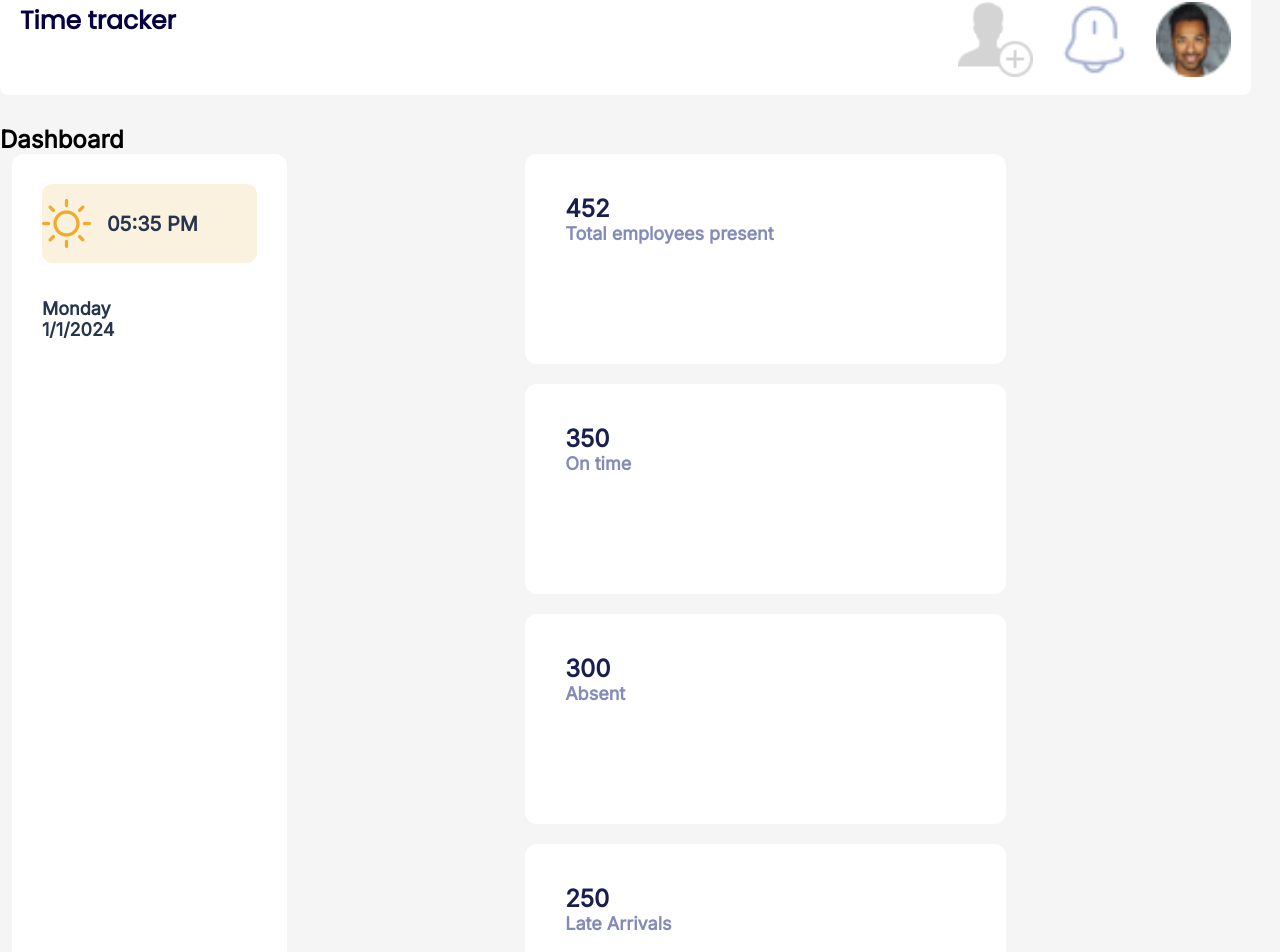
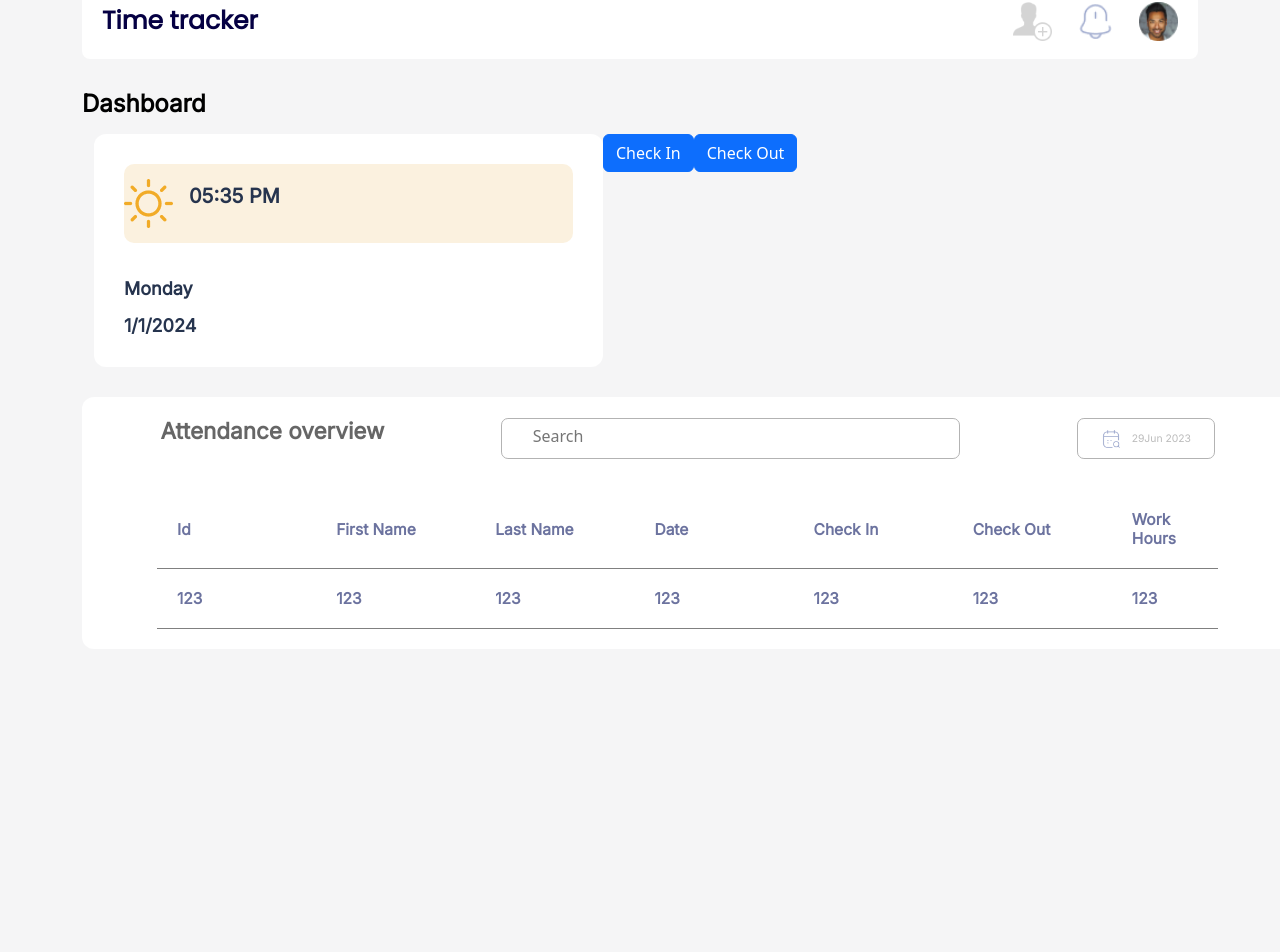
Before and after one commit to ansaralyh/Attendance-system, a React (Create React App) app in the folder client/: page /empDashboard in a window 1280 px wide. Shown: the part 75-1027 px from the top of the page. After the commit the page ends 800 px from the top, so only its background shows below. Built offline with nearby package versions, Linux system fonts and the light colour scheme.

Commit message:
buttons added

```diff
--- a/client/src/components/employeeDashboard/EmpDashboard.jsx
+++ b/client/src/components/employeeDashboard/EmpDashboard.jsx
@@ -1,5 +1,6 @@
 import React, {useEffect, useState} from "react";
-import './emp.css'
+import './emp.css';
+import 'bootstrap/dist/css/bootstrap.css';
 
 const Admin = () => {
   const [currentDateTime, setCurrentDateTime] = useState(new Date());
@@ -43,23 +44,9 @@ const Admin = () => {
   <p className="current-day">{currentDay}</p>
   <p className="current-date">{formattedDate}</p>
 </div>
-<div className="counters">
-  <div className="total-employees">
-    <p className="total-number">452</p>
-    <p className="total-head">Total employees present</p>
-  </div>
-  <div className="total-employees">
-    <p className="total-number">350</p>
-    <p className="total-head">On time</p>
-  </div>
-  <div className="total-employees">
-    <p className="total-number">300</p>
-    <p className="total-head">Absent</p>
-  </div>
-  <div className="total-employees">
-    <p className="total-number">250</p>
-    <p className="total-head">Late Arrivals</p>
-  </div>
+  <div className="buttons">
+  <button className="btn btn-primary"> Check In </button>
+  <button className=" btn btn-primary"> Check Out </button>
 </div>
 </div>
 
--- a/client/src/components/employeeDashboard/emp.css
+++ b/client/src/components/employeeDashboard/emp.css
@@ -2,6 +2,20 @@ body {
 
     background-color: #F5F5F6;
 }
+ /* .buttons
+    display: grid;
+   justify-content: center;
+    margin-top: 20px;
+    Margin-left: 30px;
+    background-color: white;
+    width: 60px;
+    height: 40px;
+
+} */
+
+
+
+
 
 
 
@@ -15,7 +29,7 @@ header {
     height: 75px;
     margin-top: 59px;
     background-color: #FFFFFF;
-    border-radius: 8px;
+
 }
 
 .right-icons {
@@ -44,8 +58,7 @@ header p {
 }
 
 .main-counter {
-    display: flex;
-
+   display: flex;
     padding-right: 36px;
     padding-left: 12px;
 
@@ -56,11 +69,12 @@ header p {
     padding: 15px 15px;
     background-color: #FFFFFF;
     width: 509px;
-    border-radius: 12px;
+
 }
 
+
 .current-time {
-    /* margin-top: 15px ; */
+    margin-top: 15px ;
     margin: 15px 15px;
     background: #de940c21;
     display: flex;
```
